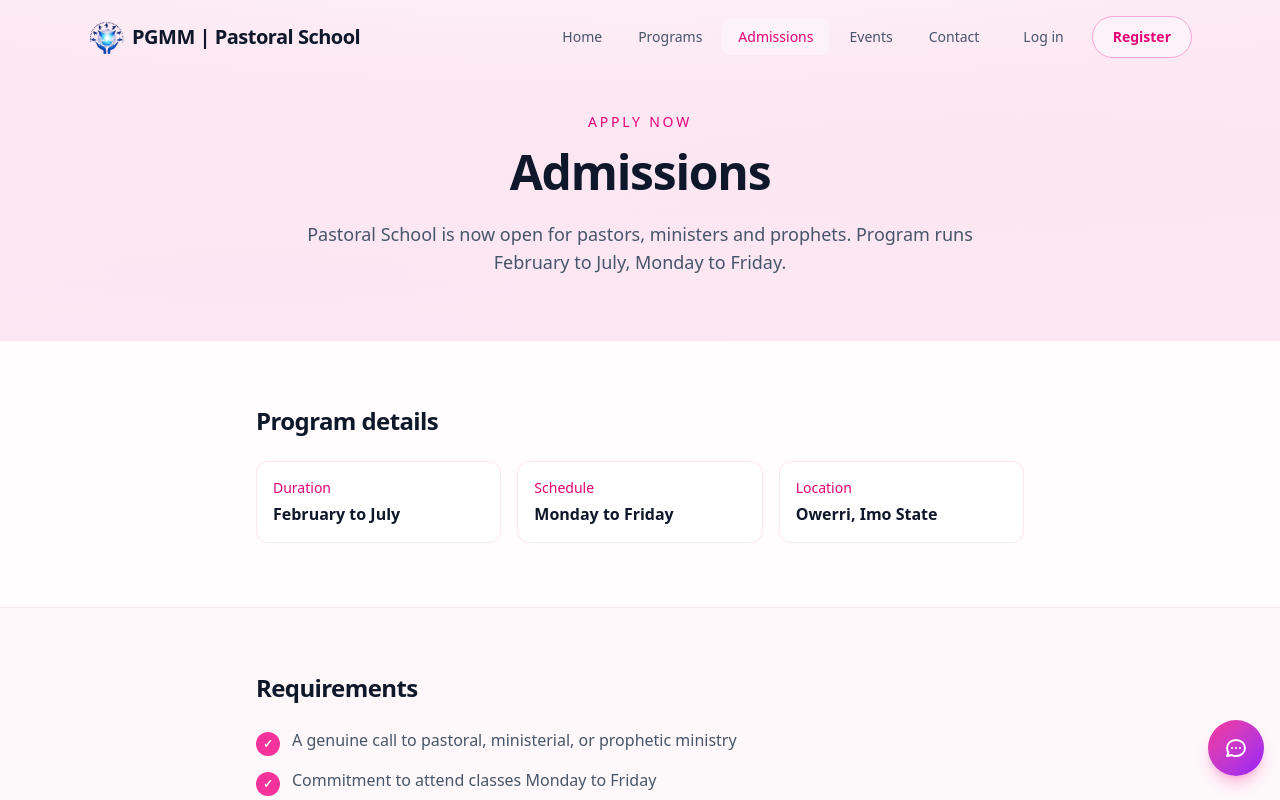
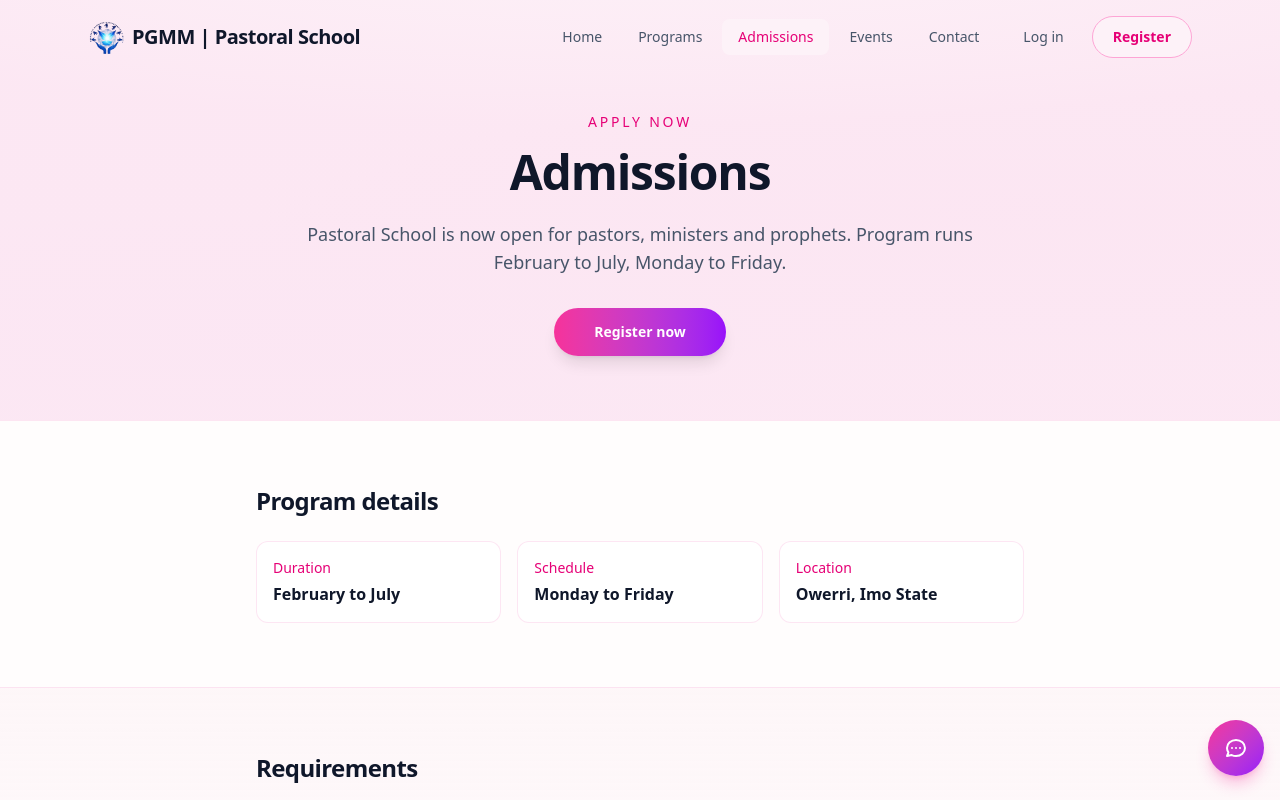
Before and after one commit to gloriousmanifestion/Glorious-Manifestation-Ministry-, a SvelteKit app in the folder apps/frontend/: page /admissions in a window 1280 px wide. Shown: the top 800 px of the page. Built offline with nearby package versions, Linux system fonts and the light colour scheme.

Commit message:
Add registration button to admissions page

```diff
--- a/apps/frontend/src/routes/admissions/+page.svelte
+++ b/apps/frontend/src/routes/admissions/+page.svelte
@@ -40,6 +40,14 @@
 			<p class="hero-enter-delay-3 mx-auto mt-6 max-w-2xl text-lg text-slate-600">
 				{SITE.schoolName} is now open for pastors, ministers and prophets. Program runs {SITE.duration}, {SITE.schedule}.
 			</p>
+			<div class="hero-enter-delay-4 mt-8">
+				<a
+					href="/register"
+					class="btn-scale inline-flex items-center justify-center rounded-full bg-gradient-to-r from-pink-500 to-purple-600 px-8 py-3.5 sm:px-10 text-sm font-semibold text-white shadow-lg transition hover:shadow-xl hover:from-pink-600 hover:to-purple-700 touch-manipulation active:scale-[0.98]"
+				>
+					Register now
+				</a>
+			</div>
 		</section>
 
 		<section class="border-t border-pink-200/50 bg-white/60 py-12 sm:py-16 px-4 sm:px-6">
```
